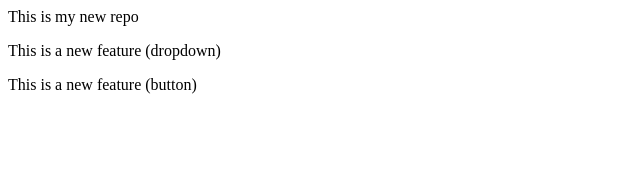
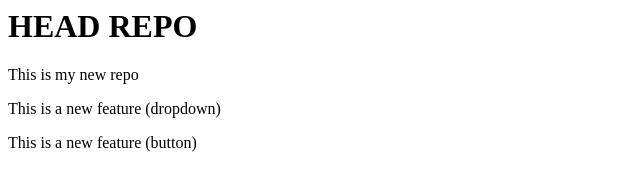
Before and after one commit to nidhi-verma29/localrepo, a plain HTML site: page index.html in a window 1280 px wide. Shown: the whole page, without its empty margins (0-640 px from the left). Drawn offline with Linux system fonts and the light colour scheme.

Commit message:
add heading

```diff
--- a/index.html
+++ b/index.html
@@ -1,3 +1,4 @@
+<h1>HEAD REPO</h1>
 <p>This is my new repo</p>
 <p>This is a new feature (dropdown)</p>
 <p>This is a new feature (button)</p>
```
